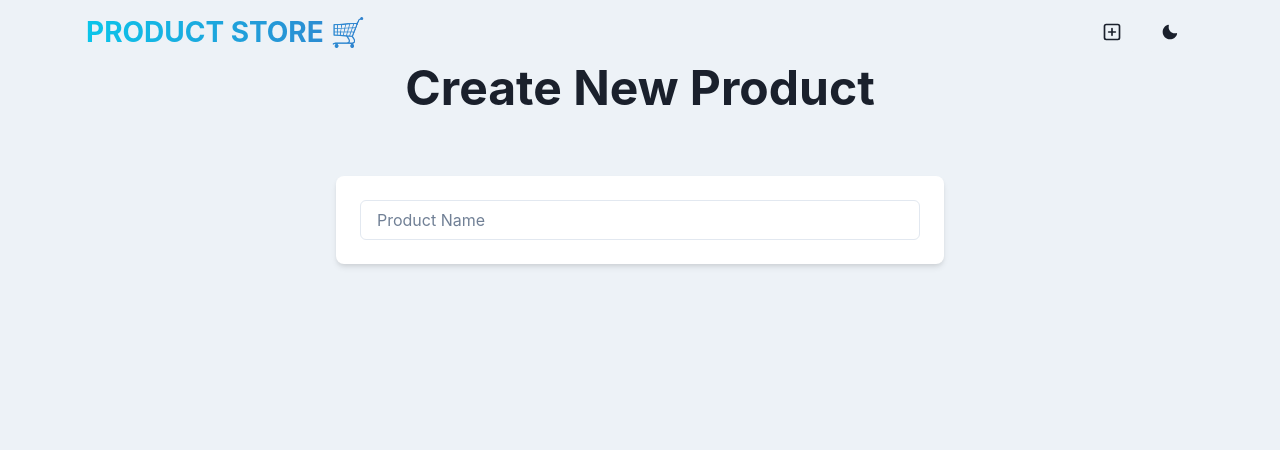
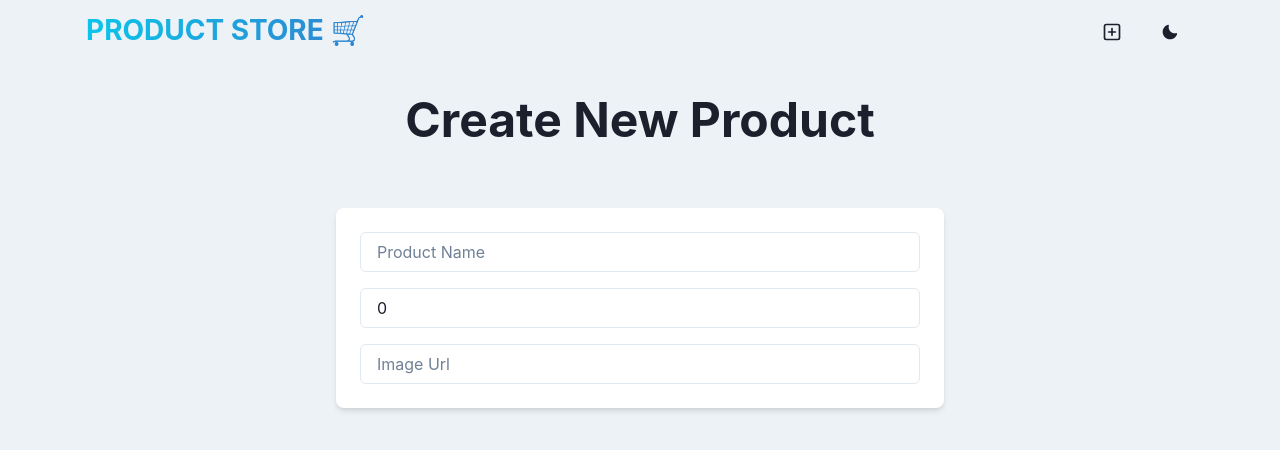
Before and after one commit to MirosBL45/mern-products, a React (Vite) app in the folder frontend/: page /create in a window 1280 px wide. Shown: the top 450 px of the page. Built offline with nearby package versions, Linux system fonts and the light colour scheme.

Commit message:
input fileds done

```diff
--- a/frontend/src/components/Navbar.tsx
+++ b/frontend/src/components/Navbar.tsx
@@ -19,6 +19,7 @@ export default function Navbar() {
         alignItems={'center'}
         justifyContent={'space-between'}
         flexDir={{ base: 'column', sm: 'row' }}
+        mb={8}
       >
         <Text
           fontSize={{ base: '22', sm: '28' }}
@@ -27,6 +28,7 @@ export default function Navbar() {
           textAlign={'center'}
           bgGradient={'linear(to-r, cyan.400, blue.500)'}
           bgClip={'text'}
+          mb={1}
         >
           <Link to={'/'}>Product Store 🛒</Link>
         </Text>
--- a/frontend/src/pages/CreatePage.tsx
+++ b/frontend/src/pages/CreatePage.tsx
@@ -38,6 +38,26 @@ export default function CreatePage() {
                 setNewProduct({ ...newProduct, name: e.target.value })
               }
             />
+            <Input
+              placeholder="Price"
+              name="price"
+              type="number"
+              value={newProduct.price}
+              onChange={(e) =>
+                setNewProduct({
+                  ...newProduct,
+                  price: parseFloat(e.target.value) || 0,
+                })
+              }
+            />
+            <Input
+              placeholder="Image Url"
+              name="image"
+              value={newProduct.image}
+              onChange={(e) =>
+                setNewProduct({ ...newProduct, image: e.target.value })
+              }
+            />
           </VStack>
         </Box>
       </VStack>
```
